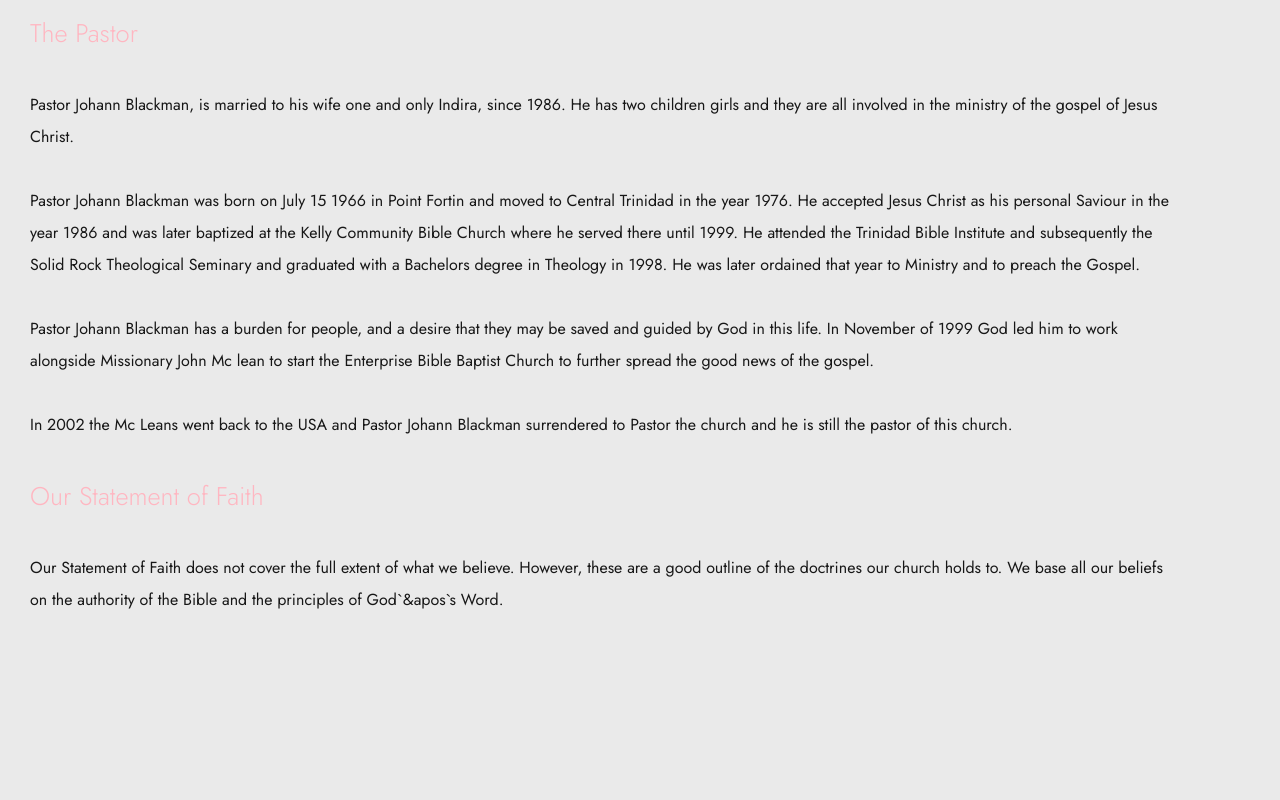
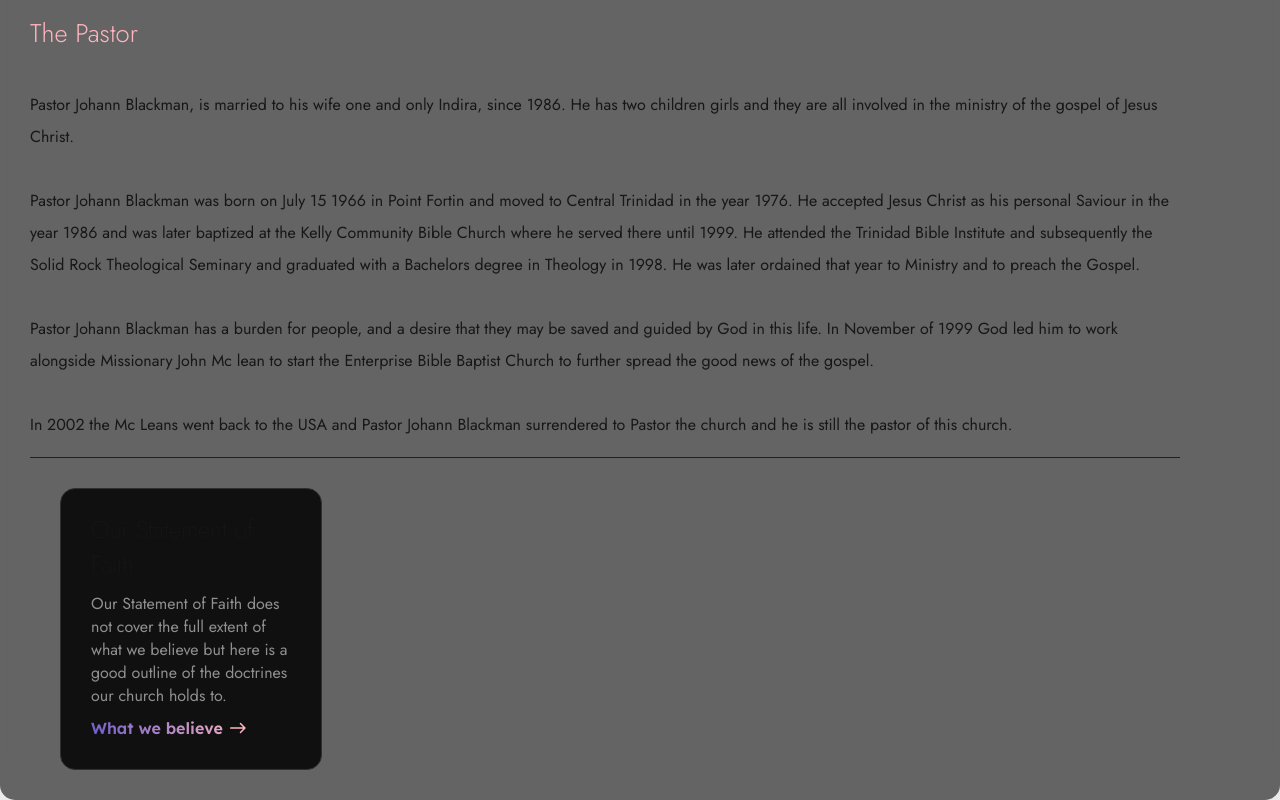
Before and after one commit to sgarcia97/test-app, a Next.js app: page /about in a window 1280 px wide. Shown: the part 1013-1813 px from the top of the page. Before the commit the page ends 1645 px from the top, so only its background shows below. Built offline with nearby package versions, Linux system fonts and the light colour scheme.

Commit message:
New updates to components and styling

```diff
--- a/app/about/page.tsx
+++ b/app/about/page.tsx
@@ -1,6 +1,7 @@
 import { Title } from "../components/Title"
 import {Header} from "../components/Header"
 import PageLayout from "../components/PageLayout"
+import {Card, CardWrapper} from "../components/Card"
 const Page = () => {
    return(
     <>
@@ -21,8 +22,18 @@ const Page = () => {
 
 <p>In 2002 the Mc Leans went back to the USA and Pastor Johann Blackman surrendered to Pastor the church and he is still the pastor of this church.</p>
 
-<h2>Our Statement of Faith</h2>
-<p>Our Statement of Faith does not cover the full extent of what we believe. However, these are a good outline of the doctrines our church holds to. We base all our beliefs on the authority of the Bible and the principles of God`&apos`s Word.</p>
+<CardWrapper center={false}>
+   <Card
+   title="Our Statement of Faith"
+   desc="Our Statement of Faith does not cover the full extent of what we believe but here is a good outline of the doctrines our church holds to."
+   bname="What we believe"
+   blink="/beliefs"
+   visible={true}
+   />
+</CardWrapper>
+
+
+
     </PageLayout>
     </>
    )
--- /dev/null
+++ b/app/components/Buttons.tsx
@@ -0,0 +1,25 @@
+import Link from "next/link"
+
+
+type Button = {
+    title?:string;
+    link?:string;
+    isVisible:boolean;
+}
+
+
+export const BigButton = ({title="", link="", ...props}: Button) => {
+    return(
+       <>
+        {props.isVisible && <Link href={link}><button className="button-big">{title}</button></Link> }
+        </>
+    )
+}
+
+export const SmallButton = ({title="", link="", ...props}: Button) => {
+    return(
+       <>
+        {props.isVisible && <Link href={link}><button className="button-small">{title}</button></Link> }
+        </>
+    )
+}
--- a/app/components/Card.tsx
+++ b/app/components/Card.tsx
@@ -1,34 +1,38 @@
 import React from "react"
 import Image from "next/image"
-import Link from "next/link"
+import {BigButton} from "./Buttons"
 
 type CardProp = {
     title:string;
     desc:string;
     img?:string;
-    bname:string;
-    blink:string;
+    bname?:string;
+    blink?:string;
+    visible:boolean;
 }
 
 export const Card = (props: CardProp) => {
     return(
+        <>
         <div className="card">
             {
-                props.img ? <Image alt="" src={props.img}/> : ''
+                props.img && <Image alt="" src={props.img}/>
             }
             <div className="card-title">{props.title}</div>
             <div className="card-desc">{props.desc}</div>
-            <Link href={props.blink}><button>{props.bname}</button></Link>
+            <BigButton title={props.bname && props.bname} link={props.blink && props.blink} isVisible={props.visible}/>
         </div>
+        </>
     )
 }
 
 type CardWrap = {
     children:any;
+    center:boolean;
 }
 export const CardWrapper = (props: CardWrap) => {
     return(
-        <div className="card-wrapper">
+        <div className={`card-wrapper ${ props.center ? 'center' : ''}` }>
             {props.children}
         </div>
     )
--- a/app/globals.css
+++ b/app/globals.css
@@ -125,6 +125,7 @@ nav{
 
 
 .page{
+  position:relative;
   padding-right:100px;
   padding-left:30px;
   margin-left:100;
@@ -132,10 +133,15 @@ max-width: 600;
 margin:auto;
   display:grid;
   grid-template-columns: 1fr;
-
+z-index:1;
+background-color:rgba(10,10,10,0.6);
+backdrop-filter: blur(20px);
+border-radius: 15px;
 }
 
 .page-title-wrapper{
+position:sticky;
+top:10px;
 padding-inline:100px;
 padding-top:300px;
 background-color:#101010;
@@ -148,15 +154,20 @@ background-color:#101010;
   background-image: linear-gradient(45deg,var(--pink),var(--purple) );
   color: transparent;
   background-clip: text;
+  text-align: center;
 }
 
 .card-wrapper{
   display:flex;
   flex-flow:row wrap;
-  justify-content:center;
   gap:30px;
   padding-inline:30px;
   padding-block:30px;
+  border-top:solid 1px #202020;
+}
+
+.center{
+  justify-content:center;
 }
 
 .card{
@@ -182,24 +193,34 @@ background-color:#101010;
   color:#909090
 }
 
-button{
+.button-big, .button-small{
   background:transparent;
   border:none;
   outline:none;
-  background-image: linear-gradient(45deg,var(--pink),var(--purple) );
+  background-image: linear-gradient(45deg,var(--purple),var(--pink) );
   color:transparent;
   background-clip: text;
   padding-inline:0px;
   cursor:pointer;
+  font-size:var(--normal);
+font-weight:600;
+  font-family:lex;
+  position:relative;
+  display:flex;
+  gap:5px;
+
 }
 
 button:hover{
   color:#ffffff;
 }
 
-button::after{
-  content:' >';
-
+.button-big::after{
+  content:url(assets/right.svg);
+  width:15px;
+  height:15px;
+  position:relative;
+  right:0px;
 }
 
 h2{
@@ -242,6 +263,9 @@ i{
   transition:all 0.2s ease-in-out;
 
 }
+a{
+  text-decoration: none;;
+}
 
 a:hover{
   color:#ffffff;
```
Also changed, not shown: app/home/page.tsx (+5 -5 lines), app/ministries/page.tsx (+28 -0 lines), app/assets/arrow-right.svg (added), app/assets/right.svg (added).
